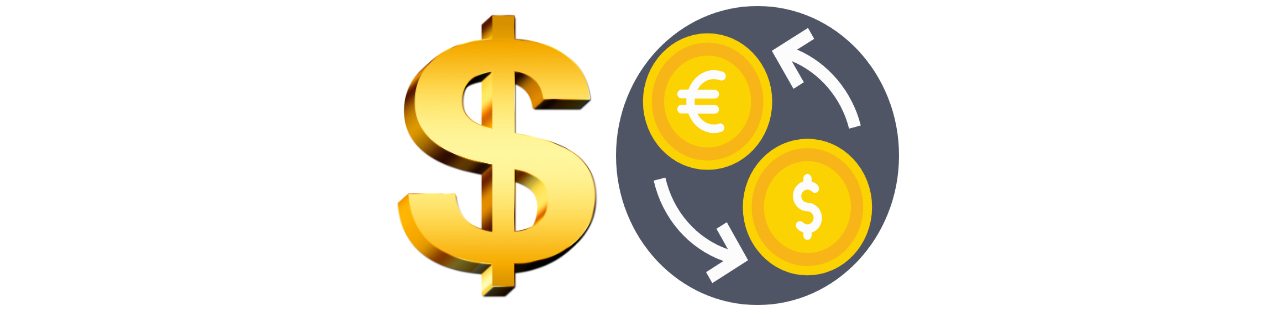
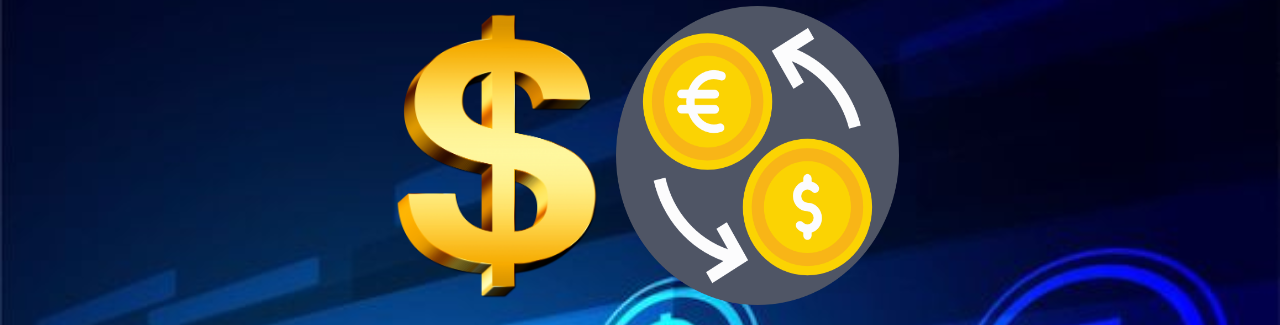
Before and after one commit to Naszlee/Currency-Calculator-Conversion, a plain HTML site: page CURRENCY_CALCULATOR.html in a window 1280 px wide. Shown: the part 132-457 px from the top of the page. Drawn offline with Linux system fonts and the light colour scheme; files whose address does not match are found by name.

Commit message:
Update CURRENCY_CALCULATOR.html

```diff
--- a/CURRENCY_CALCULATOR.html
+++ b/CURRENCY_CALCULATOR.html
@@ -5,7 +5,7 @@
 <title>Currency Conversion</title>
 </head>
 
-<body style="background-image:url('../../../Users/Nashou/Downloads/currency.jpg');background-attachment: fixed;background-repeat: no-repeat;background-size: cover">
+<body style="background-image:url('currency.jpg');background-attachment: fixed;background-repeat: no-repeat;background-size: cover">
 <h1 style="color: gold;text-align: center">WELCOME TO OUR MONEY EXCHANGE AND CHECK SERVICE</h1>
 	<h1 style="color: gold;text-align: center">ABOUT CURRENCY FOR SEVERAL COUNTER</h1>
 	<div align="center">
```
